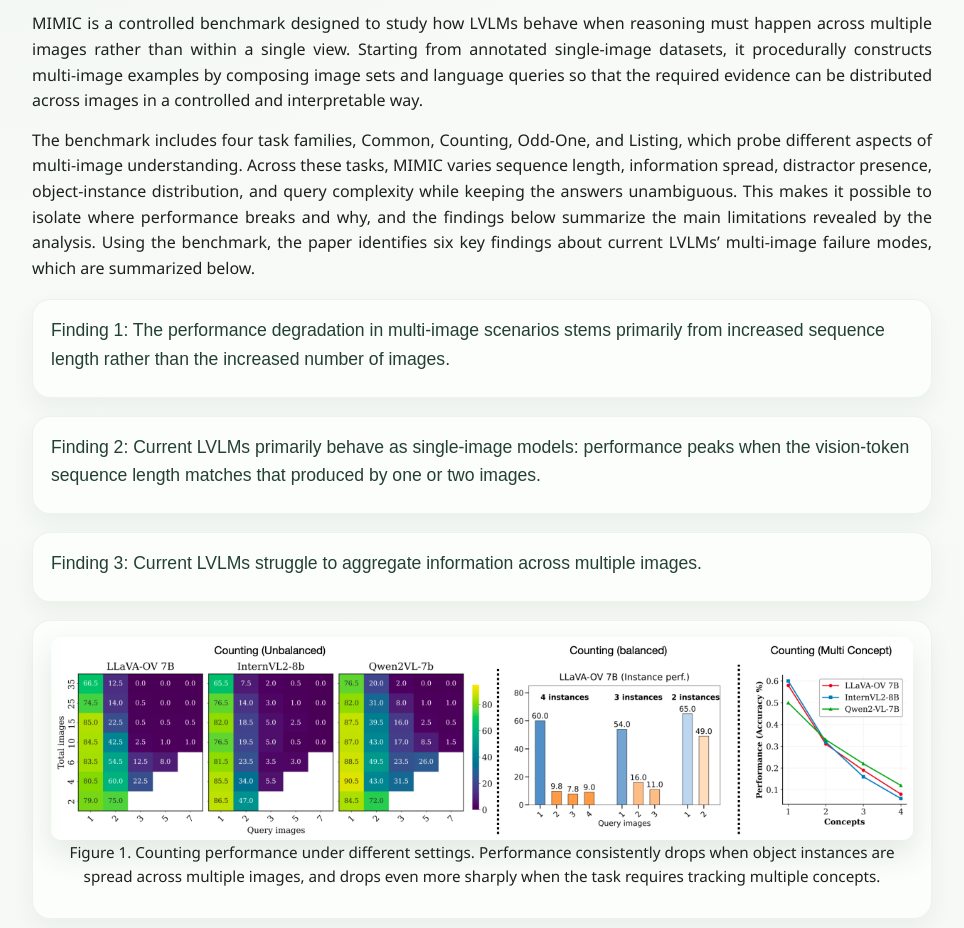
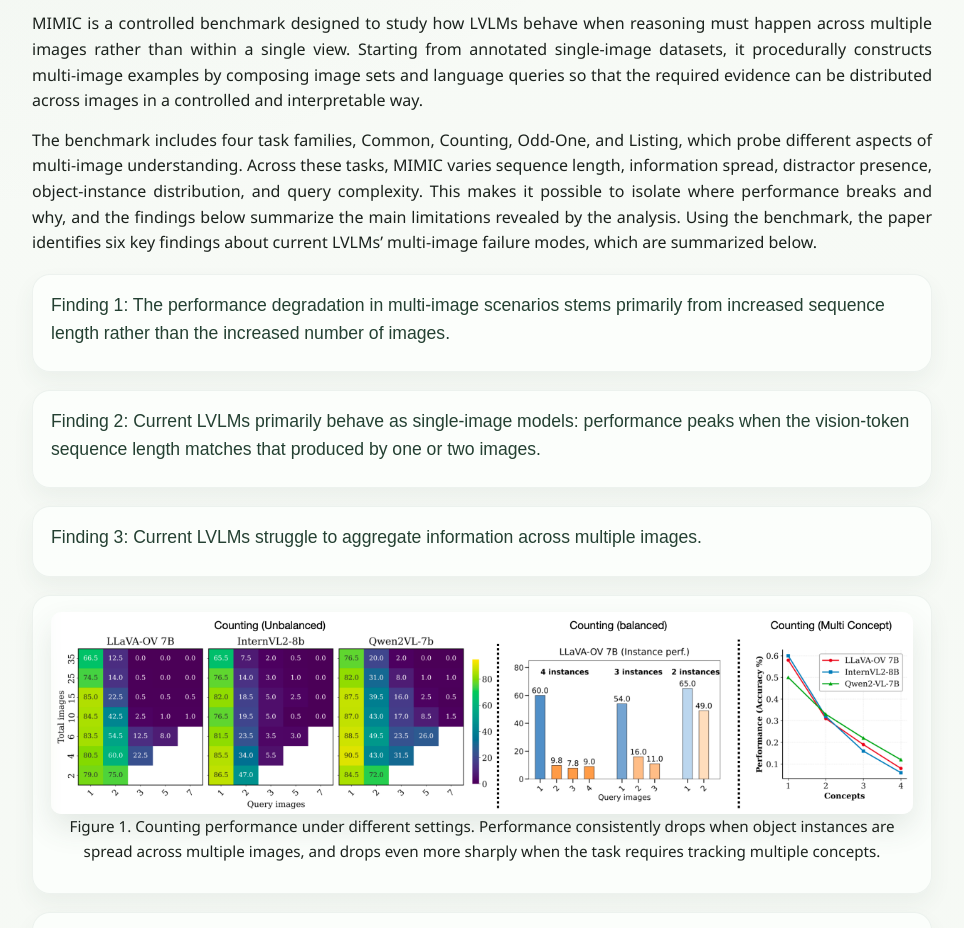
Before and after one commit to multi-image-insights/multi-image-insights.github.io, a plain HTML site: page index.html in a window 1280 px wide. Shown: the part 1007-1935 px from the top of the page, without its empty margins (158-1122 px from the left). Drawn offline with Linux system fonts and the light colour scheme; a web font is replaced by a local one.

Commit message:
minor update

```diff
--- a/index.html
+++ b/index.html
@@ -66,7 +66,7 @@
             MIMIC is a controlled benchmark designed to study how LVLMs behave when reasoning must happen across multiple images rather than within a single view. Starting from annotated single-image datasets, it procedurally constructs multi-image examples by composing image sets and language queries so that the required evidence can be distributed across images in a controlled and interpretable way.
           </p>
           <p>
-            The benchmark includes four task families, Common, Counting, Odd-One, and Listing, which probe different aspects of multi-image understanding. Across these tasks, MIMIC varies sequence length, information spread, distractor presence, object-instance distribution, and query complexity while keeping the answers unambiguous. This makes it possible to isolate where performance breaks and why, and the findings below summarize the main limitations revealed by the analysis.
+            The benchmark includes four task families, Common, Counting, Odd-One, and Listing, which probe different aspects of multi-image understanding. Across these tasks, MIMIC varies sequence length, information spread, distractor presence, object-instance distribution, and query complexity. This makes it possible to isolate where performance breaks and why, and the findings below summarize the main limitations revealed by the analysis.
             Using the benchmark, the paper identifies six key findings about current LVLMs’ multi-image failure modes, which are summarized below.
           </p>
 
```
